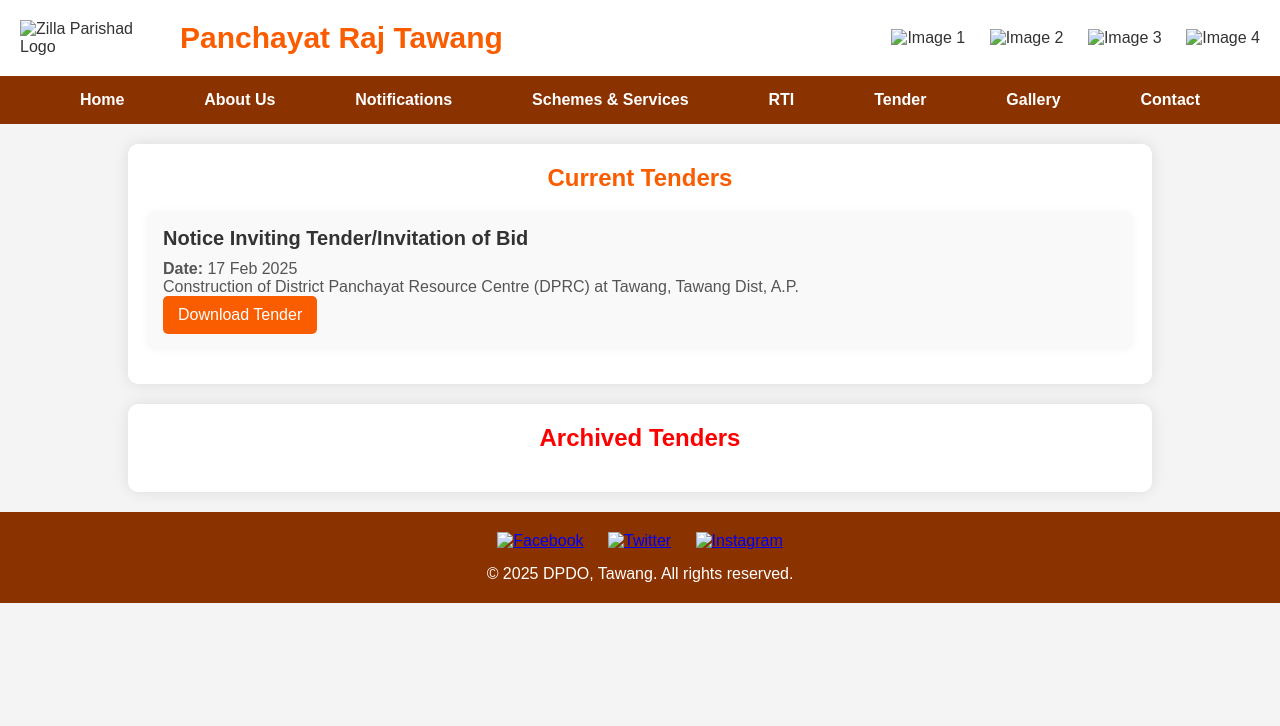
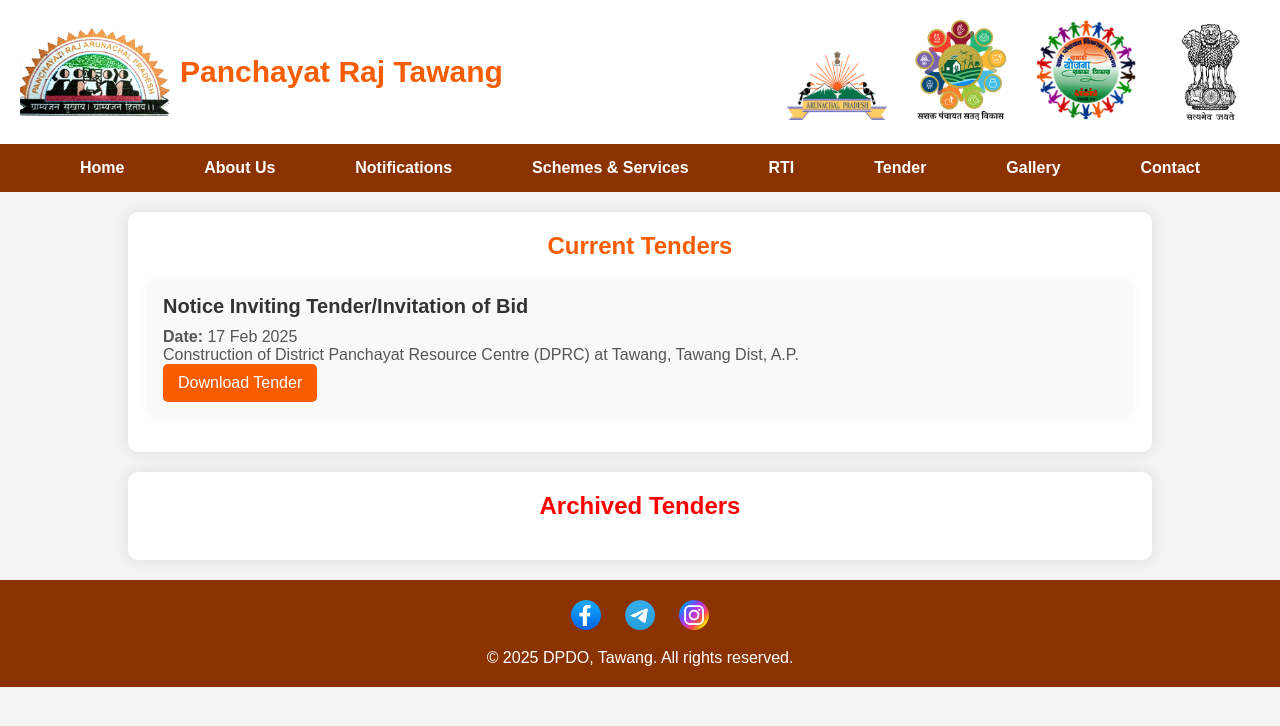
Before and after one commit to lham-kee/dpdotawang, a plain HTML site: page tender.html in a window 1280 px wide. Drawn offline with Linux system fonts and the light colour scheme; files that its build step writes are made by us from their sources.

Commit message:
Update tender.html

```diff
--- a/tender.html
+++ b/tender.html
@@ -6,7 +6,7 @@
     <meta name="viewport" content="width=device-width, initial-scale=1.0">
 <title>Tender|DPDO Tawang</title>
 
-<link rel="stylesheet" href="css/styles-all.css">
+<link rel="stylesheet" href="styles-all.css">
 
 
 
@@ -15,16 +15,16 @@
     <!-- Header Section -->
     <header>
         <div class="logo">
-            <img src="images/logo.png" alt="Zilla Parishad Logo">
+            <img src="logo.png" alt="Zilla Parishad Logo">
             <h1>Panchayat Raj Tawang</h1>
 
         </div>
 
         <div class="header-images">
-            <img src="images/goap.png" alt="Image 1">
-            <img src="images/sdg.png" alt="Image 2">
-            <img src="images/yojna.png" alt="Image 3">
-	    <img src="images/emblem.png" alt="Image 4">
+            <img src="goap.png" alt="Image 1">
+            <img src="sdg.png" alt="Image 2">
+            <img src="yojna.png" alt="Image 3">
+	    <img src="emblem.png" alt="Image 4">
         </div>
     </header>
 
@@ -65,7 +65,7 @@
 		<h3>Notice Inviting Tender/Invitation of Bid</h3>
                 <p><strong>Date:</strong> 17 Feb 2025</p>
                 <p>Construction of District Panchayat Resource Centre (DPRC) at Tawang, Tawang Dist, A.P.</p>
-                <a href="docs/TenderNotice.pdf" target="_blank" download class="tender-button">Download Tender</a>
+                <a href="TenderNotice.pdf" target="_blank" download class="tender-button">Download Tender</a>
 
 
             </div>
@@ -102,9 +102,9 @@
 <!-- Footer Section -->
     <footer>
         <div class="footer-icons">
-            <a href="#"><img src="images/facebook.png" alt="Facebook"></a>
-            <a href="#"><img src="images/twitter.png" alt="Twitter"></a>
-            <a href="#"><img src="images/instagram.png" alt="Instagram"></a>
+            <a href="#"><img src="facebook.png" alt="Facebook"></a>
+            <a href="#"><img src="twitter.png" alt="Twitter"></a>
+            <a href="#"><img src="instagram.png" alt="Instagram"></a>
         </div>
 
          <p>&copy; 2025 DPDO, Tawang. All rights reserved.</p>
```
